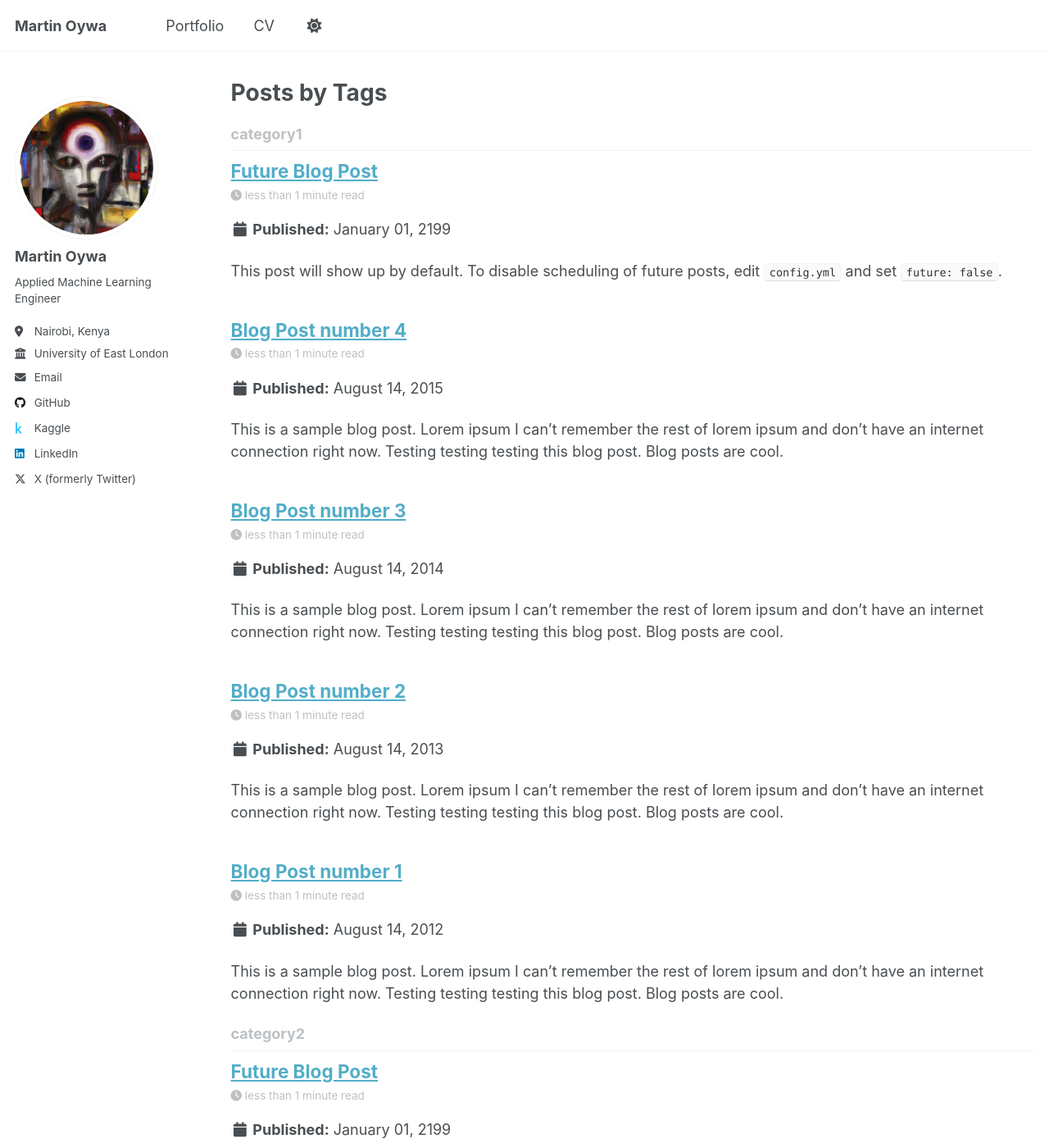
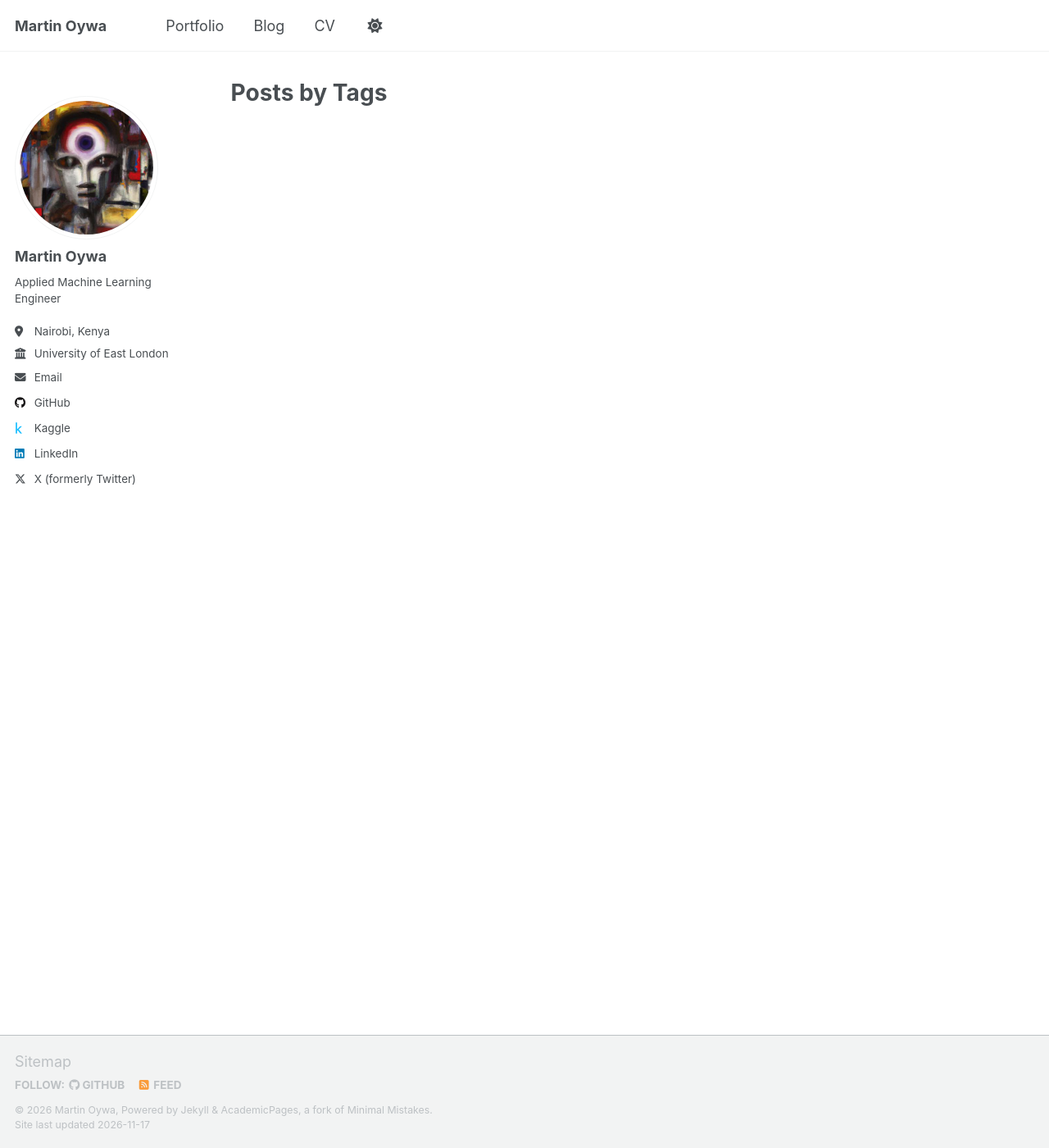
Before and after one commit to martinoywa/martinoywa.github.io, a Jekyll site: the page built from _pages/tag-archive.html, in a window 1280 px wide and 1400 px high. Shown: the whole window at 82% size. Built offline with Jekyll 4.4.1, drawn with Linux system fonts in a browser that asks for light colours; a script that is not in the unit is left out; some of the changed text lies outside the part shown.

Commit message:
Expose blog and link FrozenLake notebooks (#4)

```diff
--- a/_data/navigation.yml
+++ b/_data/navigation.yml
@@ -20,8 +20,8 @@ main:
   - title: "Portfolio"
     url: /portfolio/
 
-#  - title: "Blog Posts"
-#    url: /year-archive/
+  - title: "Blog"
+    url: /year-archive/
 
   - title: "CV"
     url: /cv/
--- a/_posts/2012-08-14-blog-post-1.md
+++ /dev/null
@@ -1,20 +0,0 @@
----
-title: 'Blog Post number 1'
-date: 2012-08-14
-permalink: /posts/2012/08/blog-post-1/
-tags:
-  - cool posts
-  - category1
-  - category2
----
-
-This is a sample blog post. Lorem ipsum I can't remember the rest of lorem ipsum and don't have an internet connection right now. Testing testing testing this blog post. Blog posts are cool.
-
-Headings are cool
-======
-
-You can have many headings
-======
-
-Aren't headings cool?
-------
--- a/_posts/2013-08-14-blog-post-2.md
+++ /dev/null
@@ -1,20 +0,0 @@
----
-title: 'Blog Post number 2'
-date: 2013-08-14
-permalink: /posts/2013/08/blog-post-2/
-tags:
-  - cool posts
-  - category1
-  - category2
----
-
-This is a sample blog post. Lorem ipsum I can't remember the rest of lorem ipsum and don't have an internet connection right now. Testing testing testing this blog post. Blog posts are cool.
-
-Headings are cool
-======
-
-You can have many headings
-======
-
-Aren't headings cool?
-------
--- a/_posts/2014-08-14-blog-post-3.md
+++ /dev/null
@@ -1,20 +0,0 @@
----
-title: 'Blog Post number 3'
-date: 2014-08-14
-permalink: /posts/2014/08/blog-post-3/
-tags:
-  - cool posts
-  - category1
-  - category2
----
-
-This is a sample blog post. Lorem ipsum I can't remember the rest of lorem ipsum and don't have an internet connection right now. Testing testing testing this blog post. Blog posts are cool.
-
-Headings are cool
-======
-
-You can have many headings
-======
-
-Aren't headings cool?
-------
--- a/_posts/2199-01-01-future-post.md
+++ /dev/null
@@ -1,11 +0,0 @@
----
-title: 'Future Blog Post'
-date: 2199-01-01
-permalink: /posts/2012/08/blog-post-4/
-tags:
-  - cool posts
-  - category1
-  - category2
----
-
-This post will show up by default. To disable scheduling of future posts, edit `config.yml` and set `future: false`.
```
Also changed, not shown: _posts/2015-08-14-blog-post-4.md (deleted, +0 -20 lines), _posts/2026-07-25-an-introduction-to-reinforcement-learning.md (+1 -1 lines), _posts/2026-09-06-exploration-vs-exploitation-in-reinforcement-learning.md (+10 -1 lines).
